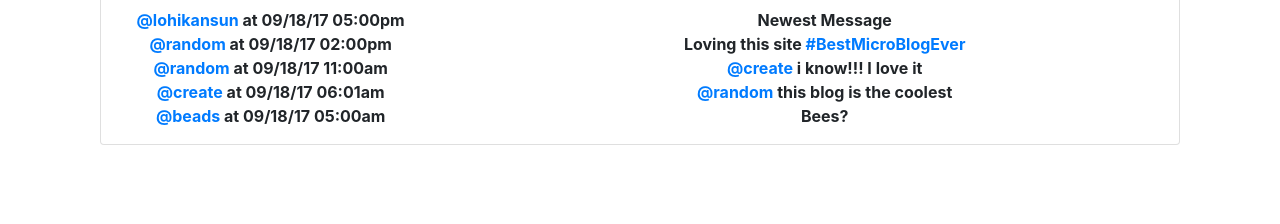
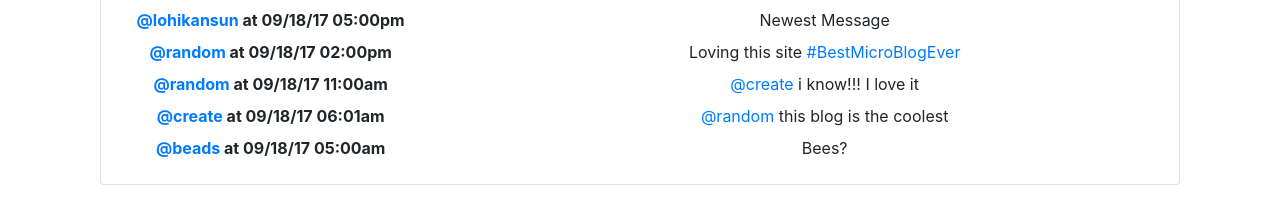
Before and after one commit to lohikansun/cs4550, a plain HTML site: page hw02/message-index.html in a window 1280 px wide. Shown: the part 96-320 px from the top of the page. Drawn offline with nearby package versions, Linux system fonts and the light colour scheme.

Commit message:
hw02 structure requirements

```diff
--- a/hw02/message-index.html
+++ b/hw02/message-index.html
@@ -30,15 +30,15 @@
           <h2 class="card-title">Messages</h2>
           <dl class="row">
             <dt class="col-sm-4"><a href="user-show.html">@lohikansun</a> at 09/18/17 05:00pm</dt>
-            <dt class="col-sm-8">Newest Message</dt>
+            <dd class="col-sm-8">Newest Message</dt>
             <dt class="col-sm-4"><a href="user-show.html">@random</a> at 09/18/17 02:00pm</dt>
-            <dt class="col-sm-8">Loving this site <a href="#">#BestMicroBlogEver</a></dt>
+            <dd class="col-sm-8">Loving this site <a href="#">#BestMicroBlogEver</a></dt>
             <dt class="col-sm-4"><a href="user-show.html">@random</a> at 09/18/17 11:00am</dt>
-            <dt class="col-sm-8"><a href="#">@create</a> i know!!! I love it</dt>
+            <dd class="col-sm-8"><a href="#">@create</a> i know!!! I love it</dt>
             <dt class="col-sm-4"><a href="user-show.html">@create</a> at 09/18/17 06:01am</dt>
-            <dt class="col-sm-8"><a href="#">@random</a> this blog is the coolest</dt>
+            <dd class="col-sm-8"><a href="#">@random</a> this blog is the coolest</dt>
             <dt class="col-sm-4"><a href="user-show.html">@beads</a> at 09/18/17 05:00am</dt>
-            <dt class="col-sm-8">Bees?</dt>
+            <dd class="col-sm-8">Bees?</dt>
           </dl>
         </div>
       </div>
```
Also changed, not shown: default/index.html (renamed from hw01/default/index.html, +8 -0 lines), 1 other file.
